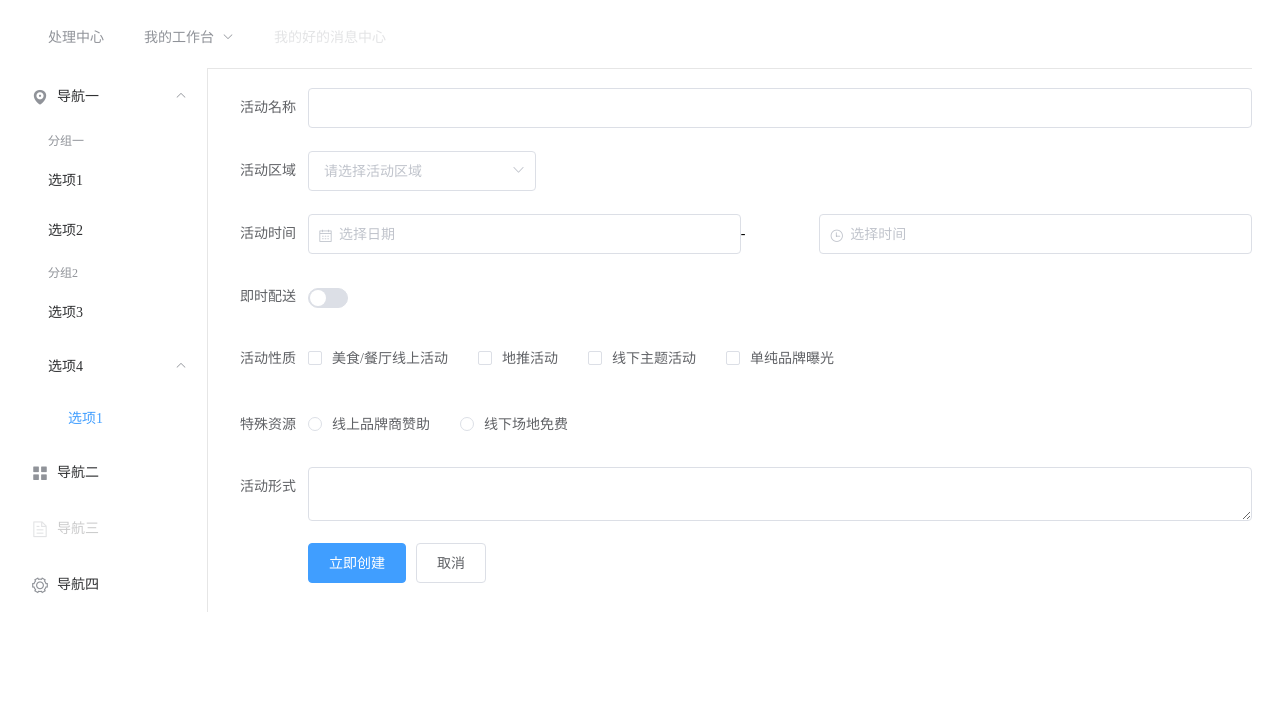
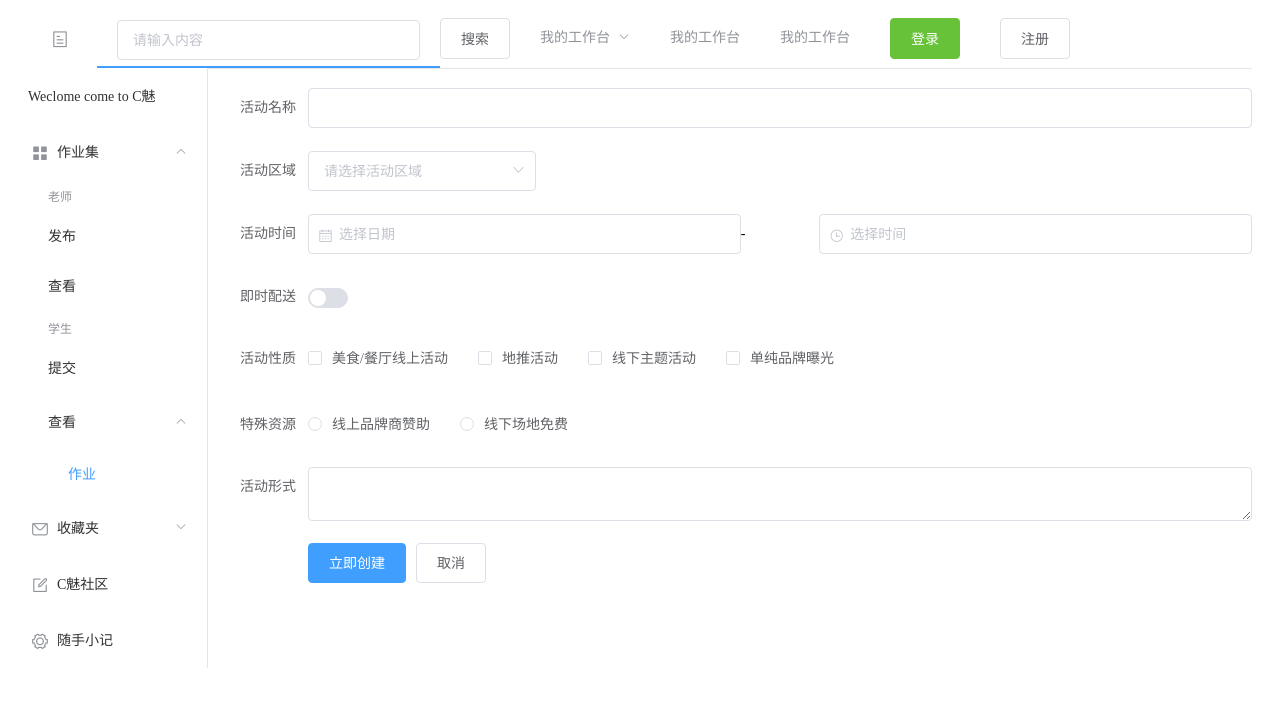
Before and after one commit to assignment-platform/web-ui, a Vue app: page / in a window 1280 px wide. Shown: the top 706 px of the page. Built offline with nearby package versions, Linux system fonts and the light colour scheme; the HTML template or start-up script is replaced by a standard one.

Commit message:
首页的完成，登录和注册按钮位置没有修调

```diff
--- a/src/components/Navbar.vue
+++ b/src/components/Navbar.vue
@@ -5,8 +5,13 @@
     mode="horizontal"
     @select="handleSelect"
   >
-    <el-menu-item index="1">处理中心</el-menu-item>
-    <el-submenu index="2">
+
+    <el-menu-item index="1">  <i class="el-icon-tickets"></i></el-menu-item>
+    <el-menu-item index="2">
+      <el-input v-model="input" placeholder="请输入内容" ></el-input>
+       <el-button plain  id="an">搜索</el-button>
+    </el-menu-item>
+    <el-submenu index="3" id="daohang">
       <template slot="title">我的工作台</template>
       <el-menu-item index="2-1">选项1</el-menu-item>
       <el-menu-item index="2-2">选项2</el-menu-item>
@@ -18,7 +23,10 @@
         <el-menu-item index="2-4-3">选项3</el-menu-item>
       </el-submenu>
     </el-submenu>
-    <el-menu-item index="3" disabled>我的好的消息中心</el-menu-item>
+    <el-menu-item index="3" >我的工作台</el-menu-item>
+    <el-menu-item index="4" >我的工作台</el-menu-item>
+    <el-menu-item index="5" ><el-button type="success" id="dl" >登录</el-button></el-menu-item>
+    <el-menu-item index="6" ><el-button plain  id="zc" >注册</el-button></el-menu-item>
   </el-menu>
 </template>
 
@@ -34,3 +42,11 @@ export default {
   }
 };
 </script>
+<style>
+ #an {
+   margin-left: 20px;
+ }
+ #daohang {
+   margin-left: 80px;
+ }
+</style>
--- a/src/components/Sidebar.vue
+++ b/src/components/Sidebar.vue
@@ -6,35 +6,42 @@
     @close="handleClose"
     :collapse="isCollapse"
   >
-    <el-submenu index="1">
+    <el-menu-item index="1">
+      <span slot="title">Weclome come to C魅</span>
+    </el-menu-item>
+    <el-submenu index="2">
       <template slot="title">
-        <i class="el-icon-location"></i>
-        <span slot="title">导航一</span>
+        <i class="el-icon-menu"></i>
+        <span slot="title">作业集</span>
       </template>
       <el-menu-item-group>
-        <span slot="title">分组一</span>
-        <el-menu-item index="1-1">选项1</el-menu-item>
-        <el-menu-item index="1-2">选项2</el-menu-item>
+        <span slot="title">老师</span>
+        <el-menu-item index="1-1">发布</el-menu-item>
+        <el-menu-item index="1-2">查看</el-menu-item>
       </el-menu-item-group>
-      <el-menu-item-group title="分组2">
-        <el-menu-item index="1-3">选项3</el-menu-item>
+      <el-menu-item-group title="学生">
+        <el-menu-item index="1-3">提交</el-menu-item>
       </el-menu-item-group>
       <el-submenu index="1-4">
-        <span slot="title">选项4</span>
-        <el-menu-item index="1-4-1">选项1</el-menu-item>
+        <span slot="title">查看</span>
+        <el-menu-item index="1-4-1">作业</el-menu-item>
       </el-submenu>
     </el-submenu>
-    <el-menu-item index="2">
-      <i class="el-icon-menu"></i>
-      <span slot="title">导航二</span>
+   <el-submenu index="3">
+        <template slot="title">
+        <i class="el-icon-message"></i>
+        <span slot="title">收藏夹</span>
+      </template>
+      <el-menu-item index="3-1">错题</el-menu-item>
+      <el-menu-item index="3-2">好题</el-menu-item>
+    </el-submenu>
+    <el-menu-item index="4">
+      <i class="el-icon-edit-outline"></i>
+      <span slot="title">C魅社区</span>
     </el-menu-item>
-    <el-menu-item index="3" disabled>
-      <i class="el-icon-document"></i>
-      <span slot="title">导航三</span>
-    </el-menu-item>
-    <el-menu-item index="4">
+    <el-menu-item index="5">
       <i class="el-icon-setting"></i>
-      <span slot="title">导航四</span>
+      <span slot="title">随手小记</span>
     </el-menu-item>
   </el-menu>
 </template>
```
